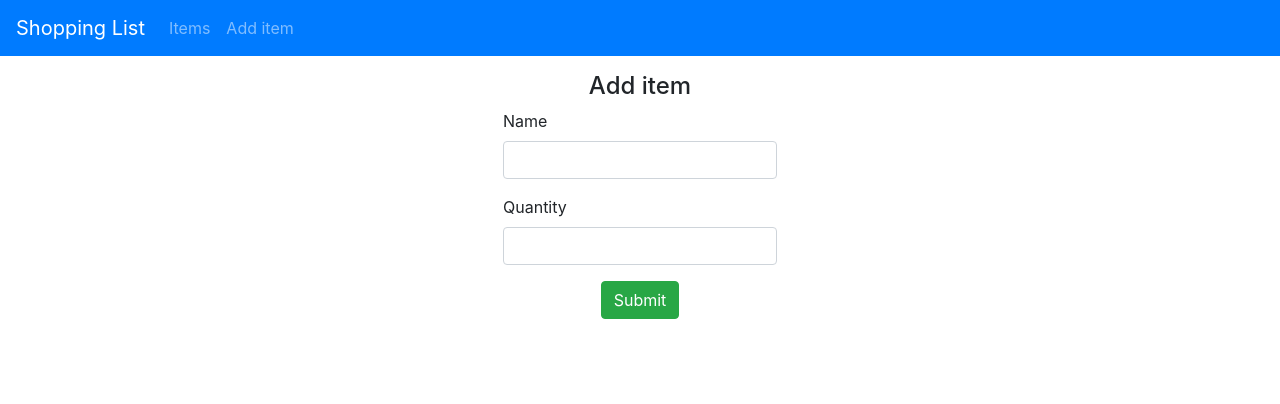
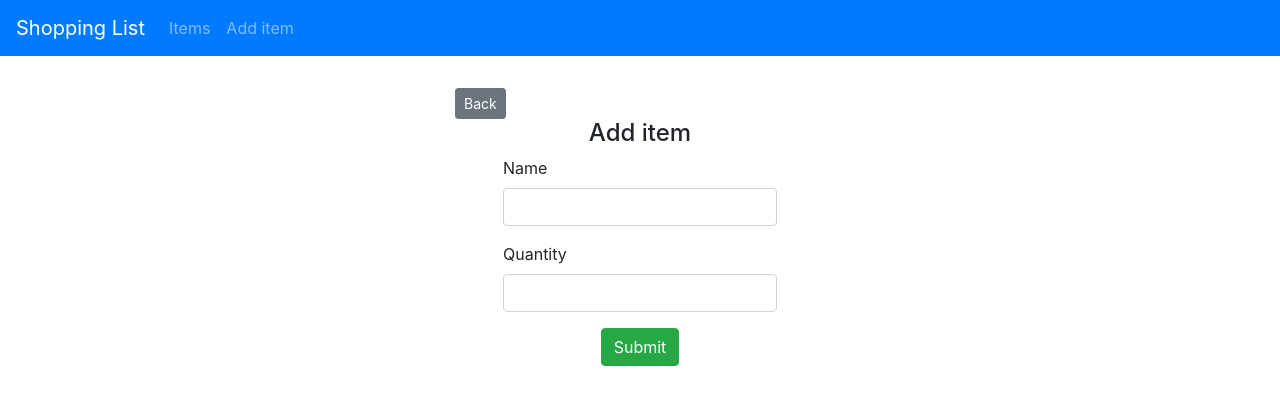
Before and after one commit to clevaill/shopping-list, an Angular app in the folder shopping-list/: page /add in a window 1280 px wide. Shown: the top 404 px of the page. Built offline with nearby package versions, Linux system fonts and the light colour scheme.

Commit message:
Add back button

```diff
--- a/shopping-list/src/app/components/add-item/add-item.component.html
+++ b/shopping-list/src/app/components/add-item/add-item.component.html
@@ -1,6 +1,11 @@
 <div class="container">
-  <div class="title">
-    <h4>Add item</h4>
+  <div>
+    <button class="mt-3 btn btn-sm btn-secondary" (click)="backClicked()">
+      Back
+    </button>
+    <div class="title">
+      <h4>Add item</h4>
+    </div>
   </div>
   <div class="form">
     <div class="submit-form">
--- a/shopping-list/src/app/components/add-item/add-item.component.ts
+++ b/shopping-list/src/app/components/add-item/add-item.component.ts
@@ -1,4 +1,5 @@
 import { Component, OnInit } from '@angular/core';
+import {Location} from '@angular/common';
 import { ShoppingService } from '../../services/shopping.service';
 
 @Component({
@@ -13,9 +14,15 @@ export class AddItemComponent implements OnInit {
     quantity: ''
   };
 
-  constructor(private shoppingService: ShoppingService) { }
+  constructor(
+    private shoppingService: ShoppingService,
+    private _location: Location) { }
 
   ngOnInit(): void {
+  }
+
+  backClicked() {
+    this._location.back();
   }
 
   saveItem(): void {
--- a/shopping-list/src/app/components/shopping-details/shopping-details.component.html
+++ b/shopping-list/src/app/components/shopping-details/shopping-details.component.html
@@ -1,8 +1,14 @@
 <div class="container">
     <div *ngIf="currentItem" class="edit-form">
-      <div class="title">
-        <h4>Item</h4>
+      <div>
+        <button class="mt-3 btn btn-sm btn-secondary" (click)="backClicked()">
+          Back
+        </button>
+        <div class="title">
+          <h4>Item</h4>
+        </div>
       </div>
+
       <div class="form">
         <div class="form-group">
           <label for="name">Name</label>
--- a/shopping-list/src/app/components/shopping-details/shopping-details.component.ts
+++ b/shopping-list/src/app/components/shopping-details/shopping-details.component.ts
@@ -1,6 +1,7 @@
 import { Component, OnInit } from '@angular/core';
 import { ShoppingService } from '../../services/shopping.service';
 import { ActivatedRoute, Router } from '@angular/router';
+import {Location} from '@angular/common';
 
 @Component({
   selector: 'app-shopping-details',
@@ -15,11 +16,16 @@ export class ShoppingDetailsComponent implements OnInit {
   constructor(
     private shoppingService: ShoppingService,
     private route: ActivatedRoute,
-    private router: Router) { }
+    private router: Router,
+    private _location: Location) { }
 
   ngOnInit(): void {
     this.message = '';
     this.getItem(this.route.snapshot.paramMap.get('id'));
+  }
+
+  backClicked() {
+    this._location.back();
   }
 
   getItem(id): void {
--- a/shopping-list/src/app/components/shopping-list/shopping-list.component.html
+++ b/shopping-list/src/app/components/shopping-list/shopping-list.component.html
@@ -1,8 +1,13 @@
 <div class="container">
   <div class="list row" style="width: 500px; margin: auto;">
   <div class="col-md-6">
-    <div class="title">
-      <h4>Shopping List</h4>
+    <div>
+      <button class="mt-3 btn btn-sm btn-secondary" (click)="backClicked()">
+        Back
+      </button>
+      <div class="title">
+        <h4>Shopping List</h4>
+      </div>
     </div>
     <nav>
       <ul class="list-group">
@@ -23,11 +28,6 @@
       <button class="mt-3 btn btn-sm btn-danger" (click)="removeAllItems()">
         Remove All
       </button>
-      <div class="edit-button" *ngIf="currentItem">
-        <button class="mt-3 btn btn-sm btn-warning" routerLink="/item/{{ currentItem._id }}">
-          Edit
-        </button>
-      </div>
     </div>
   </div>
 </div>
--- a/shopping-list/src/app/components/shopping-list/shopping-list.component.scss
+++ b/shopping-list/src/app/components/shopping-list/shopping-list.component.scss
@@ -12,7 +12,7 @@
     .button {
         display: flex;
         justify-content: center;
-        .edit-button {
+        .remove-button {
             margin-left: auto;
         }
     }
--- a/shopping-list/src/app/components/shopping-list/shopping-list.component.ts
+++ b/shopping-list/src/app/components/shopping-list/shopping-list.component.ts
@@ -1,6 +1,7 @@
 import { Component, OnInit } from '@angular/core';
 import { ShoppingService } from '../../services/shopping.service';
 import { Router } from '@angular/router';
+import {Location} from '@angular/common';
 
 @Component({
   selector: 'app-shopping-list',
@@ -16,10 +17,15 @@ export class ShoppingListComponent implements OnInit {
 
   constructor(
     private shoppingService: ShoppingService,
-    private router: Router) { }
+    private router: Router,
+    private _location: Location) { }
 
   ngOnInit(): void {
     this.retrieveItems();
+  }
+
+  backClicked() {
+    this._location.back();
   }
 
   retrieveItems(): void {
@@ -42,6 +48,7 @@ export class ShoppingListComponent implements OnInit {
   setActiveItem(item, index): void {
     this.currentItem = item;
     this.currentIndex = index;
+    this.router.navigate([`/item/${this.currentItem._id}`]);
   }
 
   removeAllItems(): void {
```
